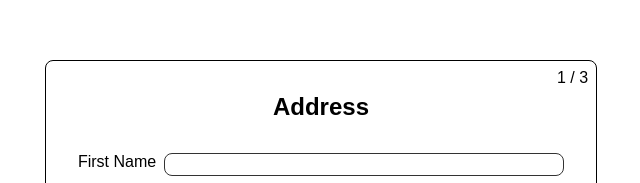
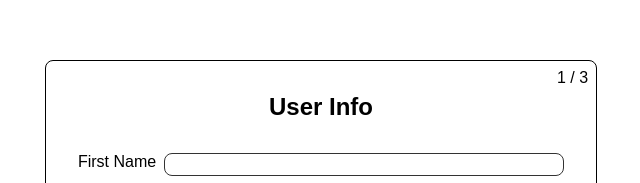
Before and after one commit to johnnyhsu1106/react-multistep-form, a React (Vite) app: page / in a window 1280 px wide. Shown: the part 210-393 px from the top of the page, without its empty margins (319-959 px from the left). Built offline with nearby package versions, Linux system fonts and the light colour scheme.

Commit message:
update the titile for each form snippet

```diff
--- a/src/AccountForm.jsx
+++ b/src/AccountForm.jsx
@@ -14,7 +14,7 @@ const AccountForm = ({
   ];
 
   return (
-    <FormWrapper title='Account'>
+    <FormWrapper title='Account Setup'>
       <FormInputs inputs={inputs} onUpdateFormData={onUpdateFormData} />
     </FormWrapper>
   )
--- a/src/UserForm.jsx
+++ b/src/UserForm.jsx
@@ -18,7 +18,7 @@ const UserForm = ({
   ];
 
   return (
-    <FormWrapper title='Address'>
+    <FormWrapper title='User Info'>
       <FormInputs inputs={inputs} onUpdateFormData={onUpdateFormData} />
     </FormWrapper>
   )
```
